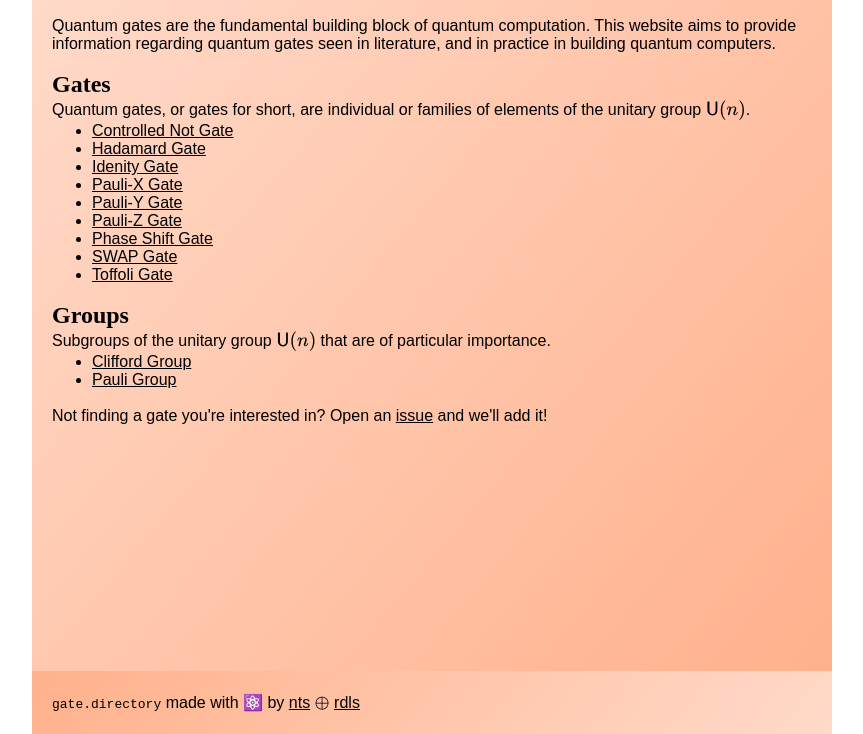
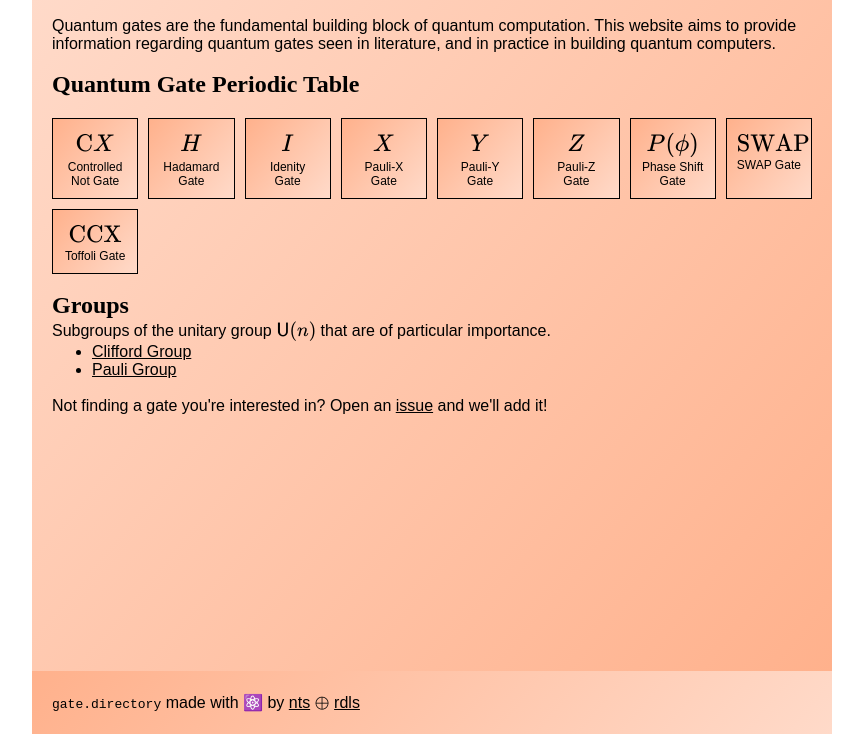
Before and after one commit to natestemen/gate.directory, an Eleventy site: page index.md in a window 1280 px wide. Shown: the part 66-800 px from the top of the page, without its empty margins (208-1071 px from the left). Built offline with nearby package versions, Linux system fonts and the light colour scheme; Eleventy itself is replaced by a stand-in of ours; files that its build step writes are made by us from their sources; what markdown-it-attrs would draw is missing.

Commit message:
Add periodic table layout for gates

```diff
--- a/layouts/index.njk
+++ b/layouts/index.njk
@@ -9,13 +9,15 @@
 
 <br/>
 
-<h2>Gates</h2>
-<p>Quantum gates, or gates for short, are individual or families of elements of the unitary group $\mathsf{U}(n)$.</p>
-<ul>
+<h2>Quantum Gate Periodic Table</h2>
+<div class="periodic-table">
   {% for gate in collections.gates %}
-  <li><a href="{{ gate.url }}">{{ gate.data.title }}</a></li>
+  <a class="periodic-cell" href="{{ gate.url }}">
+    <div class="symbol">${{ gate.data.symbol | safe }}$</div>
+    <div class="name">{{ gate.data.title }}</div>
+  </a>
   {% endfor %}
-</ul>
+</div>
 
 <br/>
 
--- a/styles/base.css
+++ b/styles/base.css
@@ -81,3 +81,32 @@ footer {
 
     background: var(--gradient2);
 }
+
+.periodic-table {
+    display: grid;
+    grid-template-columns: repeat(auto-fill, minmax(80px, 1fr));
+    gap: 10px;
+    margin-top: 20px;
+}
+
+.periodic-table a {
+    text-decoration: none;
+    color: black;
+}
+
+.periodic-cell {
+    border: 1px solid black;
+    padding: 10px;
+    background: var(--gradient2);
+    text-align: center;
+    font-family: sans-serif;
+}
+
+.periodic-cell .symbol {
+    font-size: 20px;
+    font-weight: bold;
+}
+
+.periodic-cell .name {
+    font-size: 12px;
+}
```
